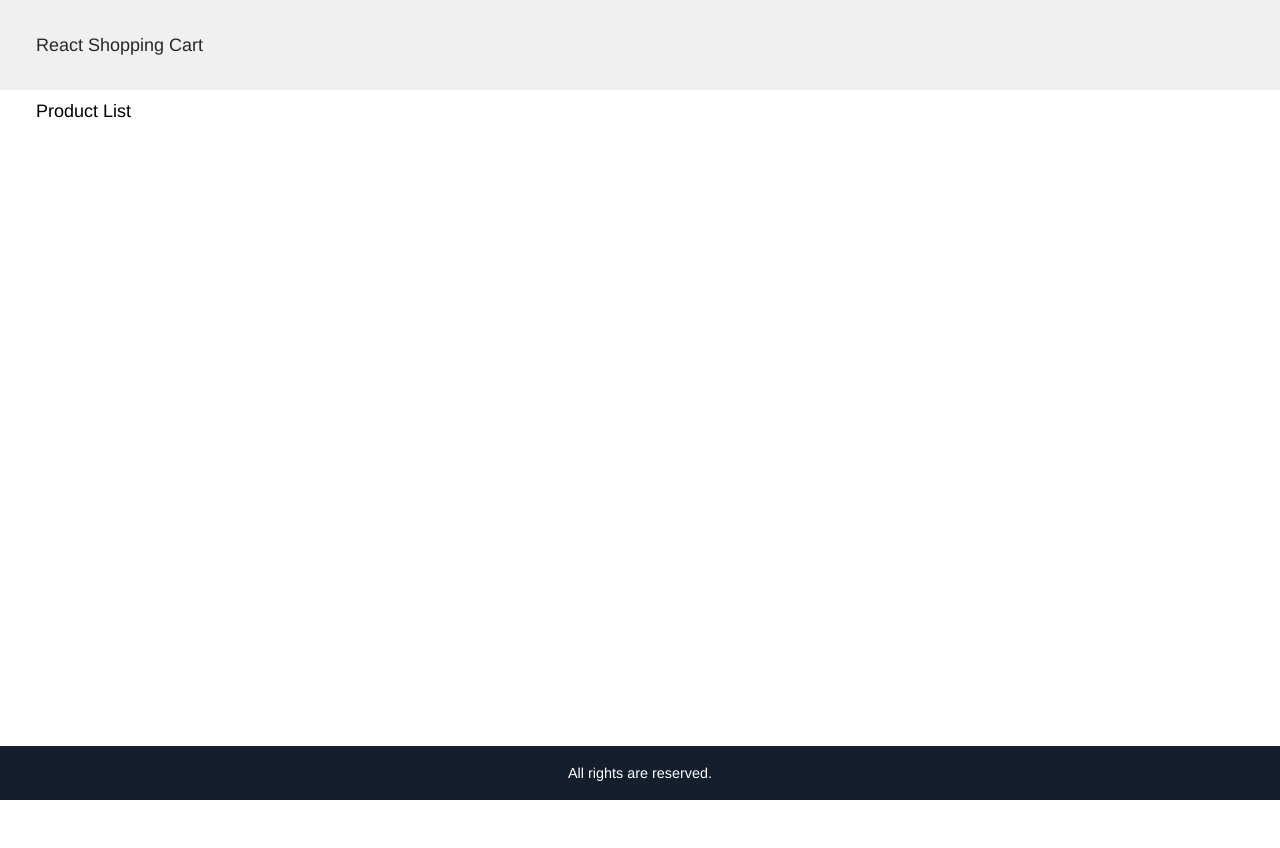
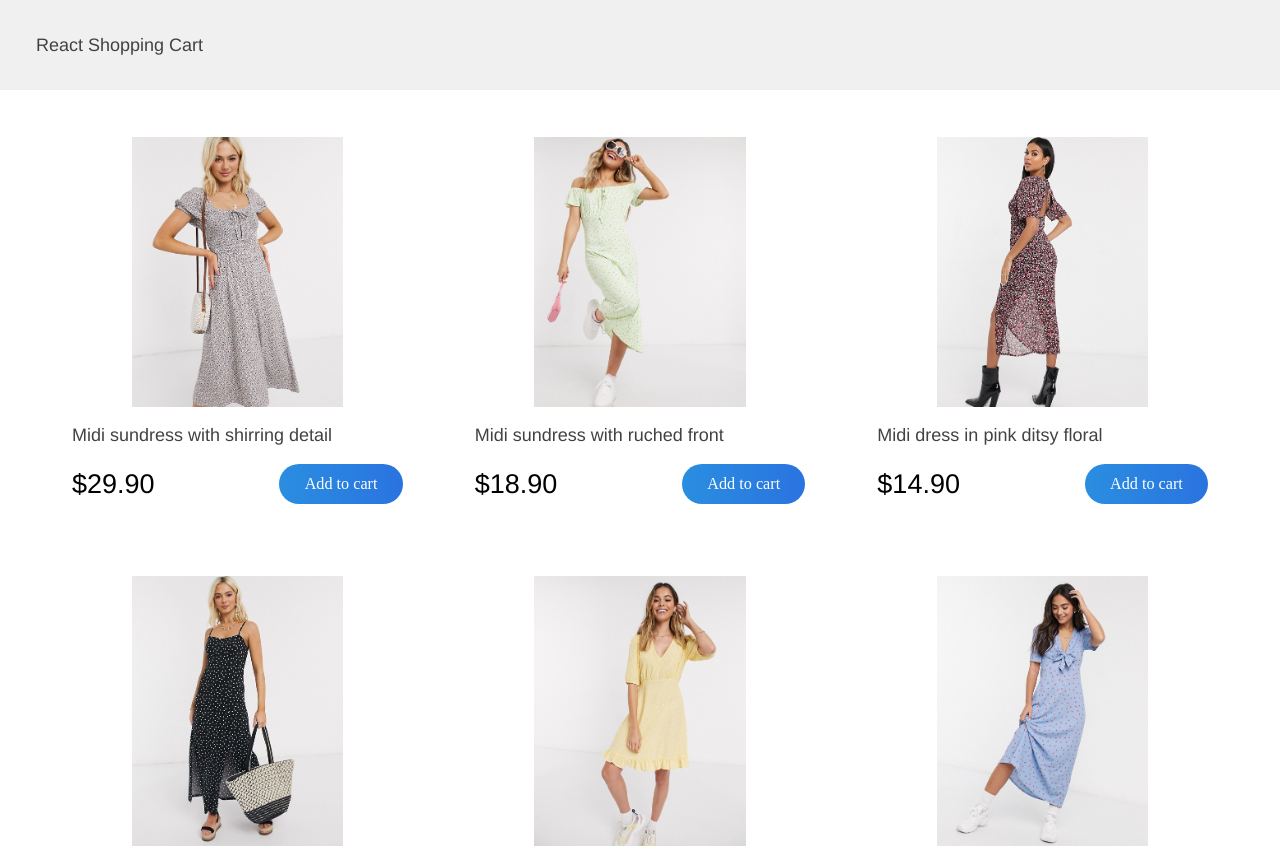
Before and after one commit to komarnisky/react-shopping-cart, a React (Create React App) app: page / in a window 1280 px wide. Shown: the top 848 px of the page. Before the commit the page ends 800 px from the top, so only its background shows below. Built offline with nearby package versions, Linux system fonts and the light colour scheme.

Commit message:
create products component

```diff
--- a/src/App.js
+++ b/src/App.js
@@ -1,4 +1,19 @@
-function App() {
+import React from 'react';
+import Products from './components/Products';
+import data from './data.json';
+
+class App extends React.Component {
+
+  constructor () {
+    super();
+    this.state = {
+      products: data.products,
+      size: "",
+      sort: ""
+    }
+  }
+
+  render () {
     return (
       <div className="grid-container">
 
@@ -7,7 +22,19 @@
         </header>
 
         <main>
-        Product List
+
+          <div className="content">
+
+            <div className="main">
+              <Products products={this.state.products}></Products>
+            </div>
+
+            <div className="sidebar">
+              sidebar
+            </div>
+
+          </div>
+
         </main>
 
         <footer>
@@ -18,4 +45,6 @@
     );
   }
 
+}
+
 export default App;
--- /dev/null
+++ b/src/components/Products.js
@@ -0,0 +1,33 @@
+import React, { Component } from 'react';
+import formatCurrency from '../util';
+
+export default class Products extends Component {
+    render() {
+        return (
+            <div>
+                <ul className="products">
+
+                    {this.props.products.map(product => (
+                        <li key={product._id}>
+                            <div className="product">
+                                <a href={"#" + product._id}>
+                                    <img src={product.image} alt={product.title}/>
+                                    <p>
+                                        {product.title}
+                                    </p>
+                                </a>
+                            </div>
+                            <div className="product-price">
+                                <div>
+                                    {formatCurrency(product.price)}
+                                </div>
+                                <button className="button primary">Add to cart</button>
+                            </div>
+                        </li>
+                    ))}
+
+                </ul>
+            </div>
+        );
+    }
+}
--- a/src/index.css
+++ b/src/index.css
@@ -1,6 +1,8 @@
 html {
+    box-sizing: border-box;
     font-size: 18px;
-    box-sizing: border-box;
+}
+body, input, select, textarea, button {
     font-family: 'Source Sans Pro', 'Helvetica', sans-serif;
 }
 
@@ -36,7 +38,11 @@
     text-decoration: none;
 }
 
-header a:hover {
+a:link, a:link:visited, a:visited {
+    color: rgb(66, 66, 66);
+    text-decoration: none;
+}
+a:link:hover, header a:hover, a:visited:hover {
     color: rgb(42, 115, 224);
 }
 
@@ -60,3 +66,79 @@
 footer {
     padding: .6rem 2rem;
 }
+
+.content {
+    display: flex;
+    flex-wrap: wrap;
+}
+.main {
+    flex: 3 60rem;
+}
+.sidebar {
+    flex: 1 20rem;
+}
+
+/* products */
+.products {
+    display: flex;
+    justify-content: center;
+    align-items: center;
+    padding: 0;
+    margin: 0;
+    list-style-type: none;
+    flex-wrap: wrap;
+}
+
+.products li {
+    flex: 1 1 13rem;
+    height: auto;
+    padding: 1rem;
+    margin: 1rem;
+}
+.product {
+    display: flex;
+    flex-direction: column;
+    justify-content: space-between;
+    height: 100%;
+}
+.product > a {
+    display: flex;
+    justify-content: center;
+    align-items: center;
+    flex-direction: column;
+    width: 100%;
+}
+.product > a > p {
+    width: 100%;
+    text-align: left;
+}
+.product img {
+    max-width: 15rem;
+    max-height: 15rem;
+}
+.product-price {
+    display: flex;
+    justify-content: space-between;
+    align-items: center;
+}
+.product-price div,
+.product-price button {
+    text-align: center;
+}
+.product-price div {
+    font-size: 1.5rem;
+}
+
+.button {
+    padding: .6rem 1.4rem;
+    background-image: linear-gradient(to right, rgb(42, 142, 224), rgb(42, 115, 224));
+    cursor: pointer;
+    border: none;
+    color: #fff;
+    border-radius: 2rem;
+    font-family: 'Source Sans Pro';
+    font-size: .9rem;
+}
+.button:hover {
+    background-image: linear-gradient(to right, rgb(68, 155, 226), rgb(71, 133, 224));
+}
--- /dev/null
+++ b/src/util.js
@@ -0,0 +1,3 @@
+export default function formatCurrency (number) {
+    return '$' + Number(number).toFixed(2).toLocaleString() + ' ';
+}
```
Also changed, not shown: 1 other file (tests, documents, lock files or other folders). Lines whose indentation alone changed are shown as unchanged.
